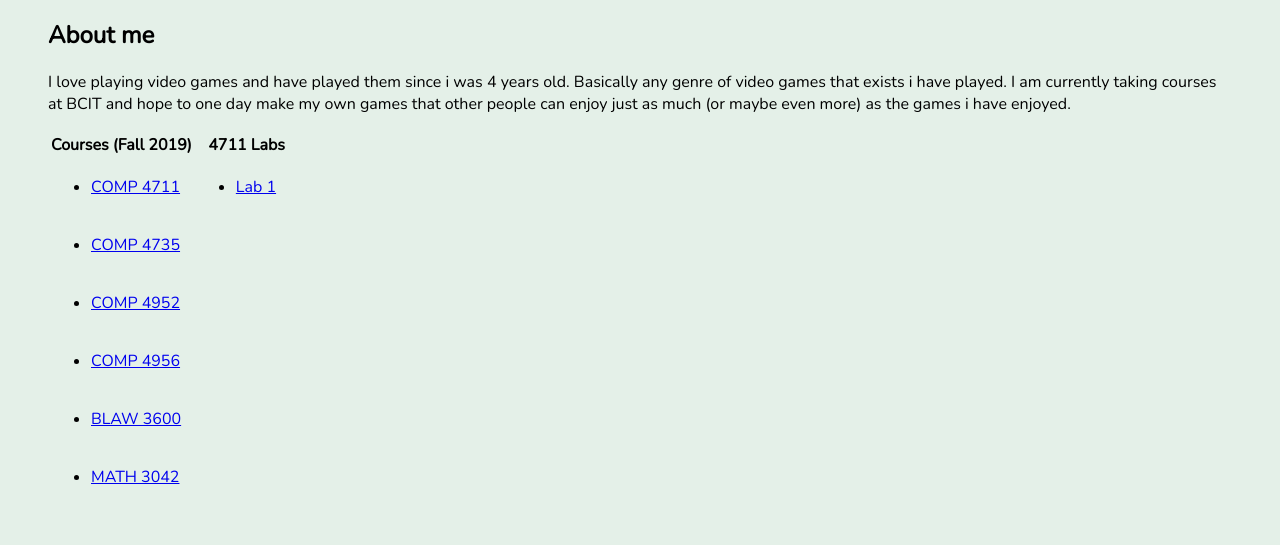
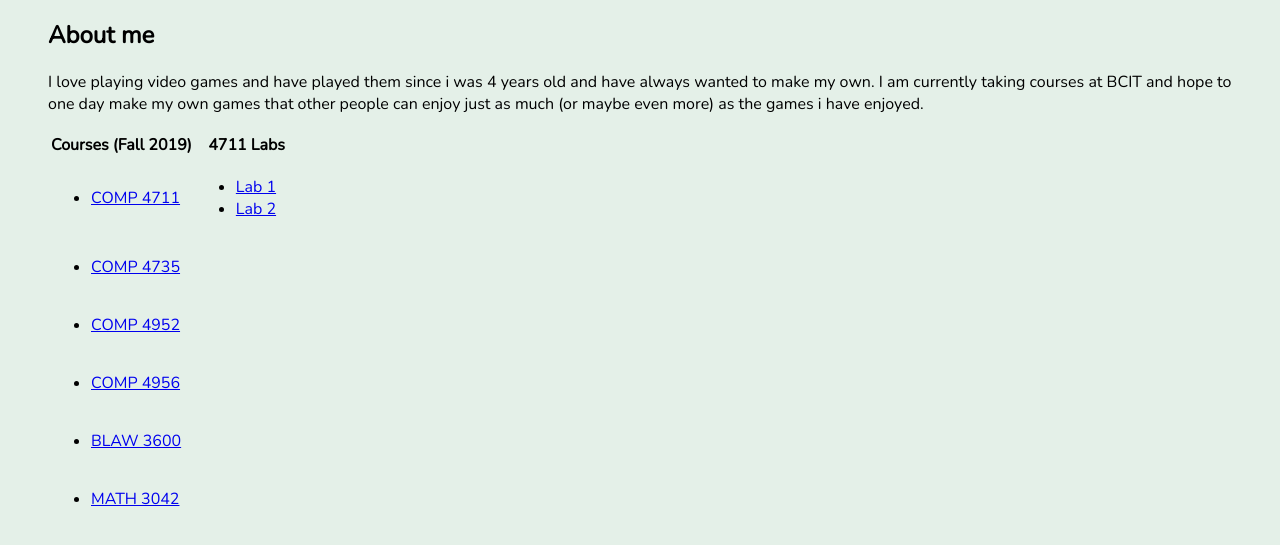
Before and after one commit to Kortigus/Kortigus.github.io, a plain HTML site: page index.html in a window 1280 px wide. Shown: the part 115-660 px from the top of the page. Drawn offline with nearby package versions, Linux system fonts and the light colour scheme.

Commit message:
Added Lab 2 link in index.html

```diff
--- a/index.html
+++ b/index.html
@@ -19,8 +19,8 @@
 </h1>
 <h2>About me</h2>
 <p>
-    I love playing video games and have played them since i was 4 years old. Basically any genre of video games
-    that exists i have played. I am currently taking courses at BCIT and hope to one day make my own games that
+    I love playing video games and have played them since i was 4 years old and have always wanted to make my own.
+    I am currently taking courses at BCIT and hope to one day make my own games that
     other people can enjoy just as much (or maybe even more) as the games i have enjoyed.
 </p>
 <table>
@@ -40,6 +40,9 @@
             <ul>
                 <li>
                     <a href="#">Lab 1</a>
+                </li>
+                <li>
+                    <a href="Lab02.html">Lab 2</a>
                 </li>
             </ul>
         </td>
```
